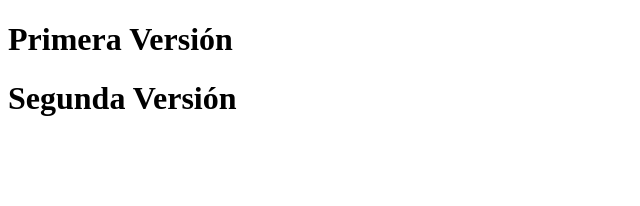
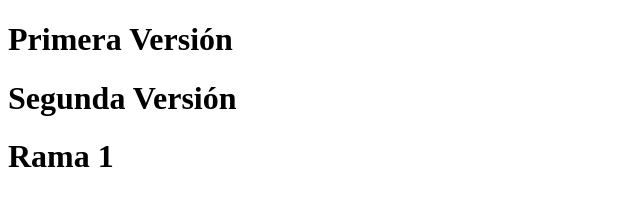
Before and after one commit to Pablo3002/prueba-estudio, a plain HTML site: page index.html in a window 1280 px wide. Shown: the whole page, without its empty margins (0-640 px from the left). Drawn offline with Linux system fonts and the light colour scheme.

Commit message:
Primer Commit Rama1

```diff
--- a/index.html
+++ b/index.html
@@ -9,5 +9,6 @@
 <body>
     <h1>Primera Versión</h1>
     <h1>Segunda Versión</h1>
+    <h1>Rama 1</h1>
 </body>
 </html>
```
